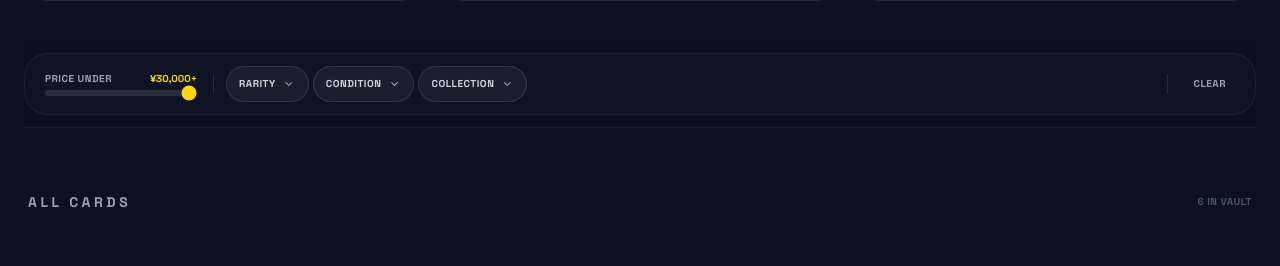
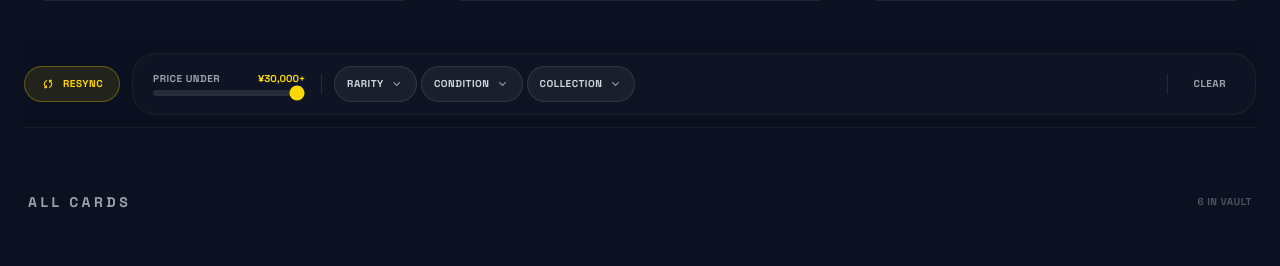
Before and after one commit to AdminAsistee/TCGNakama, a FastAPI app: page / in a window 1280 px wide. Shown: the part 1426-1692 px from the top of the page. Run offline with FastAPI, Linux system fonts and the light colour scheme; some libraries are stand-ins or nearby versions.

Commit message:
feat: dynamic Shopify collections + resync button in marketplace

```diff
--- a/app/templates/index.html
+++ b/app/templates/index.html
@@ -25,22 +25,12 @@
                 </button>
                 <div
                     class="absolute top-full left-0 mt-1 w-auto min-w-[200px] bg-surface border border-white/10 rounded-xl shadow-2xl opacity-0 invisible group-hover:opacity-100 group-hover:visible transition-all duration-200 overflow-hidden z-50">
-                    <a href="#all-cards-section" onclick="event.preventDefault(); shopCollection('pokemon')"
-                        class="block px-4 py-3 text-sm text-white font-medium hover:bg-white/5 transition-colors whitespace-nowrap">Pokémon</a>
-                    <a href="#all-cards-section" onclick="event.preventDefault(); shopCollection('one-piece')"
-                        class="block px-4 py-3 text-sm text-white font-medium hover:bg-white/5 transition-colors whitespace-nowrap">One
-                        Piece</a>
-                    <div class="border-t border-white/5"></div>
-                    <div class="flex items-center gap-2 px-4 py-3 opacity-40 cursor-default whitespace-nowrap">
-                        <span class="text-sm text-gray-400 font-medium">Magic: The Gathering</span>
-                        <span
-                            class="text-[8px] font-bold bg-primary/20 text-primary px-1.5 py-0.5 rounded-full uppercase">Soon</span>
-                    </div>
-                    <div class="flex items-center gap-2 px-4 py-3 opacity-40 cursor-default whitespace-nowrap">
-                        <span class="text-sm text-gray-400 font-medium">Dragon Ball</span>
-                        <span
-                            class="text-[8px] font-bold bg-primary/20 text-primary px-1.5 py-0.5 rounded-full uppercase">Soon</span>
-                    </div>
+                    {% for collection in collections %}
+                    <a href="#all-cards-section"
+                        onclick="event.preventDefault(); shopCollection('{{ collection.handle }}')"
+                        class="block px-4 py-3 text-sm text-white font-medium hover:bg-white/5 transition-colors whitespace-nowrap">{{
+                        collection.title }}</a>
+                    {% endfor %}
                 </div>
             </div>
 
@@ -283,7 +273,16 @@
                 </div>
 
                 <!-- ═══════ DESKTOP: Inline Filter Bar (unchanged) ═══════ -->
-                <div class="hidden md:block px-4 py-3 bg-white/[0.02] rounded-xl border border-white/5">
+                <div class="hidden md:flex items-center gap-3">
+                    <!-- Resync Button (outside the filter box) -->
+                    <button type="button" onclick="resyncShopifyProducts()" id="resync-btn"
+                        class="flex items-center gap-2 h-9 px-4 rounded-full border border-primary/30 bg-primary/10 hover:bg-primary/20 transition-all group">
+                        <span class="material-symbols-outlined text-primary text-sm" id="resync-icon">sync</span>
+                        <span class="text-[10px] font-bold uppercase tracking-wider text-primary">Resync</span>
+                    </button>
+
+                    <!-- Filter Box -->
+                    <div class="flex-1 px-4 py-3 bg-white/[0.02] rounded-xl border border-white/5">
                         <div class="flex items-center justify-between gap-3">
                             <!-- Price Filter -->
                             <div class="flex items-center gap-3">
@@ -299,7 +298,8 @@
                                         class="flex items-center gap-1.5 h-9 px-3 rounded-full border border-white/10 bg-white/5 hover:bg-white/10 transition-all cursor-pointer">
                                         <span
                                             class="text-[10px] font-bold uppercase tracking-wider text-gray-300">Rarity</span>
-                                    <span class="material-symbols-outlined text-gray-400 text-sm transition-transform"
+                                        <span
+                                            class="material-symbols-outlined text-gray-400 text-sm transition-transform"
                                             id="rarity-chevron">expand_more</span>
                                         <span id="rarity-badge"
                                             class="hidden text-[8px] font-black bg-primary text-background-dark px-1.5 py-0.5 rounded-full uppercase"></span>
@@ -323,7 +323,8 @@
                                         class="flex items-center gap-1.5 h-9 px-3 rounded-full border border-white/10 bg-white/5 hover:bg-white/10 transition-all cursor-pointer">
                                         <span
                                             class="text-[10px] font-bold uppercase tracking-wider text-gray-300">Condition</span>
-                                    <span class="material-symbols-outlined text-gray-400 text-sm transition-transform"
+                                        <span
+                                            class="material-symbols-outlined text-gray-400 text-sm transition-transform"
                                             id="condition-chevron">expand_more</span>
                                         <span id="condition-badge"
                                             class="hidden text-[8px] font-black bg-primary text-background-dark px-1.5 py-0.5 rounded-full uppercase"></span>
@@ -347,7 +348,8 @@
                                         class="flex items-center gap-1.5 h-9 px-3 rounded-full border border-white/10 bg-white/5 hover:bg-white/10 transition-all cursor-pointer">
                                         <span
                                             class="text-[10px] font-bold uppercase tracking-wider text-gray-300">Collection</span>
-                                    <span class="material-symbols-outlined text-gray-400 text-sm transition-transform"
+                                        <span
+                                            class="material-symbols-outlined text-gray-400 text-sm transition-transform"
                                             id="collection-chevron">expand_more</span>
                                         <span id="collection-badge"
                                             class="hidden text-[8px] font-black bg-primary text-background-dark px-1.5 py-0.5 rounded-full uppercase"></span>
@@ -375,6 +377,7 @@
                                     class="shrink-0 px-3 py-1.5 text-[10px] font-bold text-gray-400 hover:text-primary hover:bg-white/5 uppercase tracking-wider transition-all rounded-lg border border-transparent hover:border-white/10">
                                     Clear
                                 </button>
+                            </div>
                         </div>
                     </div>
                 </div>
@@ -616,29 +619,15 @@
         </button>
     </div>
     <div class="px-5 py-4 space-y-1 safe-area-bottom">
-        <button type="button" onclick="pickCollection('pokemon')"
+        {% for collection in collections %}
+        <button type="button" onclick="pickCollection('{{ collection.handle }}')"
             class="w-full flex items-center gap-3 px-4 py-3.5 rounded-xl active:bg-white/5 transition-all text-left">
-
-            <span class="text-sm font-bold text-white">Pokémon</span>
+            {% if collection.image %}
+            <img src="{{ collection.image }}" class="w-6 h-6 rounded-full" alt="">
+            {% endif %}
+            <span class="text-sm font-bold text-white">{{ collection.title }}</span>
         </button>
-        <button type="button" onclick="pickCollection('one-piece')"
-            class="w-full flex items-center gap-3 px-4 py-3.5 rounded-xl active:bg-white/5 transition-all text-left">
-
-            <span class="text-sm font-bold text-white">One Piece</span>
-        </button>
-        <div class="border-t border-white/5 my-2"></div>
-        <div class="flex items-center gap-3 px-4 py-3 opacity-40">
-
-            <span class="text-sm font-medium text-gray-400">Magic: The Gathering</span>
-            <span
-                class="text-[8px] font-bold bg-primary/20 text-primary px-1.5 py-0.5 rounded-full uppercase ml-auto">Soon</span>
-        </div>
-        <div class="flex items-center gap-3 px-4 py-3 opacity-40">
-
-            <span class="text-sm font-medium text-gray-400">Dragon Ball</span>
-            <span
-                class="text-[8px] font-bold bg-primary/20 text-primary px-1.5 py-0.5 rounded-full uppercase ml-auto">Soon</span>
-        </div>
+        {% endfor %}
     </div>
 </div>
 
@@ -647,6 +636,38 @@
     function updatePriceDisplay(val) {
         const display = document.getElementById('price-display');
         if (display) display.textContent = `¥${parseInt(val).toLocaleString()}`;
+    }
+
+    // ───── Resync Shopify Products ─────
+    function resyncShopifyProducts() {
+        const btn = document.getElementById('resync-btn');
+        const icon = document.getElementById('resync-icon');
+
+        // Disable button and show loading state
+        btn.disabled = true;
+        btn.classList.add('opacity-50', 'cursor-not-allowed');
+        icon.classList.add('animate-spin');
+
+        // Trigger HTMX refresh
+        if (typeof htmx !== 'undefined') {
+            htmx.ajax('POST', '/refresh', {
+                target: '#product-grid',
+                swap: 'outerHTML'
+            }).then(() => {
+                // Re-enable button after sync
+                setTimeout(() => {
+                    btn.disabled = false;
+                    btn.classList.remove('opacity-50', 'cursor-not-allowed');
+                    icon.classList.remove('animate-spin');
+                }, 1000);
+            }).catch(() => {
+                // Re-enable button on error
+                btn.disabled = false;
+                btn.classList.remove('opacity-50', 'cursor-not-allowed');
+                icon.classList.remove('animate-spin');
+                alert('Failed to sync products. Please try again.');
+            });
+        }
     }
 
     // ───── Dynamic Sticky Offset ─────
```
Also changed, not shown: app/data/costs.db. Lines whose indentation alone changed are shown as unchanged.
